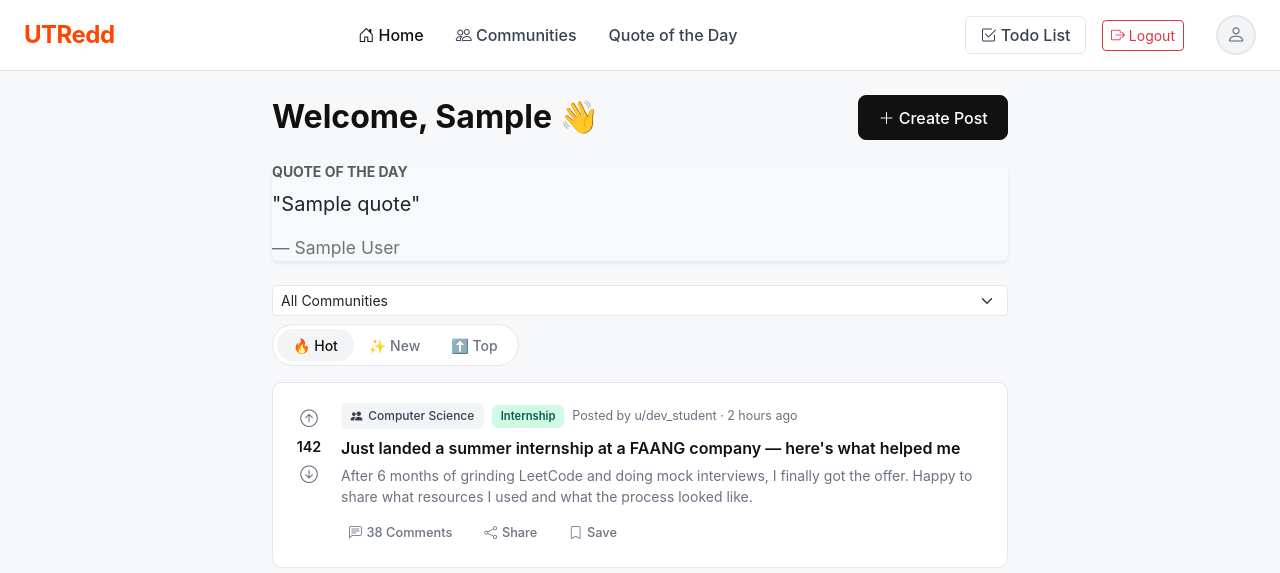
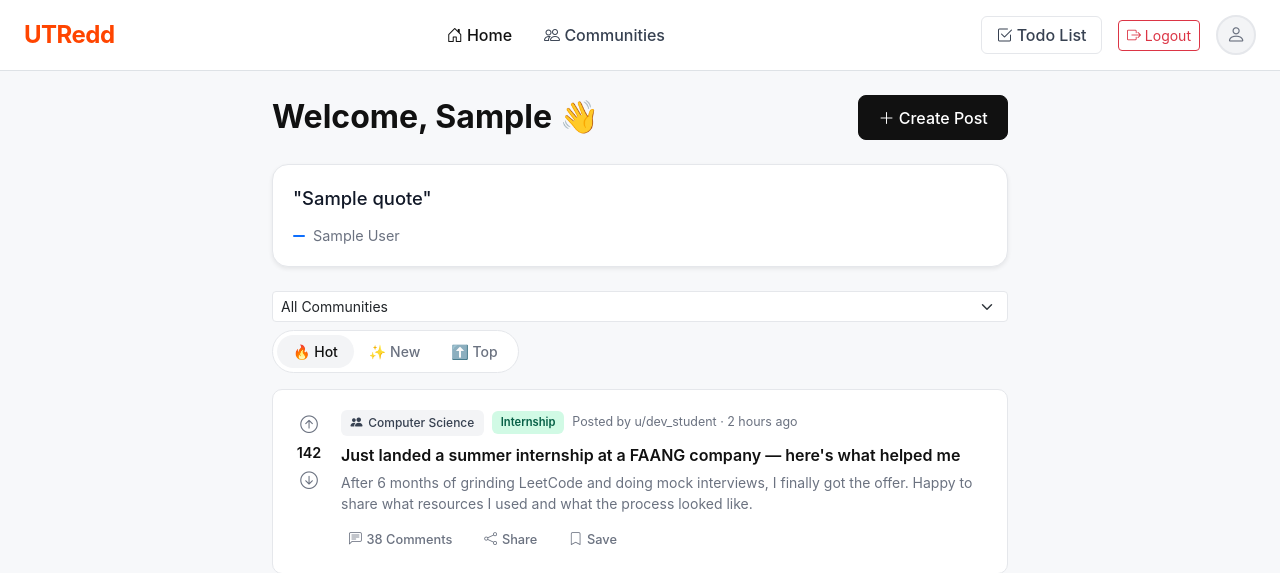
Before and after one commit to Devin2033/CSCI3340FinalProject, a Django app: template socialApp/socialAppApp/templates/socialAppApp/quote.html in a window 1280 px wide. Shown: the top 573 px of the page. Run offline with Django 5.2, Linux system fonts and the light colour scheme; a user stored in the database is signed in; tables that the repository leaves empty hold one stand-in row (values such as "Sample post"); the template is opened without the code that fills it: most values are stand-ins (such as "Sample title", 1, 10 or a date in 2020).

Commit message:
refining quote front end

```diff
--- a/socialApp/socialAppApp/static/socialAppApp/styles.css
+++ b/socialApp/socialAppApp/static/socialAppApp/styles.css
@@ -266,3 +266,45 @@ h1 {
     .post-card { padding: 1rem; }
     .sort-group { display: none; }
 }
+
+/* Quote Card - Social App Style */
+.quote-card {
+    background-color: #ffffff;
+    border: 1px solid #e5e7eb; /* Subtle border like a post */
+    border-radius: 16px;
+    padding: 20px;
+    margin-bottom: 24px;
+    transition: transform 0.2s ease;
+}
+
+/* Optional: Slight lift on hover to make it feel interactive */
+.quote-card:hover {
+    border-color: #d1d5db;
+    background-color: #fafafa;
+}
+
+.quote-text {
+    font-size: 1.15rem;
+    font-weight: 500;
+    line-height: 1.5;
+    color: #111827; /* Darker, high-contrast text */
+    margin-bottom: 12px;
+}
+
+.quote-author {
+    font-size: 0.9rem;
+    color: #6b7280; /* Muted text for the author */
+    display: flex;
+    align-items: center;
+}
+
+/* Small dash before author name */
+.quote-author::before {
+    content: "";
+    display: inline-block;
+    width: 12px;
+    height: 2px;
+    background-color: #0d6efd; /* Use your brand color here */
+    margin-right: 8px;
+    border-radius: 2px;
+}
--- a/socialApp/socialAppApp/templates/socialAppApp/index.html
+++ b/socialApp/socialAppApp/templates/socialAppApp/index.html
@@ -38,9 +38,9 @@ todo list button, logout button, and profile icon
                     <li class="nav-item">
                         <a class="nav-link" href="#"><i class="bi bi-people"></i> Communities</a>
                     </li>
-                    <li class="nav-item">
+                    <!-- <li class="nav-item">
                         <a class="nav-link" href="{%url 'quote_of_the_day'%}">Quote of the Day</a>
-                    </li>
+                    </li> -->
                 </ul>
 
                 <div class="d-flex align-items-center gap-3">
@@ -50,7 +50,7 @@ todo list button, logout button, and profile icon
                     <a href="{% url 'logout' %}" class="btn btn-outline-danger btn-sm">
                         <i class="bi bi-box-arrow-right"></i> Logout
                     </a>
-                    <a href="#" class="profile-link">
+                    <!-- <a href="#" class="profile-link"> -->
                         <a href="#" class="profile-link d-flex align-items-center justify-content-center" style="width:40px;height:40px;border-radius:50%;border:2px solid #e5e7eb;background:#f3f4f6;">
                             <i class="bi bi-person" style="font-size:1.2rem;color:#6b7280;"></i>
                         </a>
@@ -70,14 +70,9 @@ todo list button, logout button, and profile icon
             </button>
         </div>
 
-        <div class="card mb-4 border-0 shadow-sm" style="background-color: #f8f9fa;">
-            <div class=""card-body>
-                <h6 class="text-muted text-uppercase small fw-bold mb-2">Quote of the Day</h6>
-                <blockquote class="blockquote mb-0">
-                    <p class="fs-5 italic">"{{quote}}"</p>
-                    <footer class="blockquote-footer mt-1">{{author}}</footer>
-                </blockquote>
-            </div>
+        <div class="quote-card shadow-sm">
+            <p class="quote-text">"{{ quote }}"</p>
+            <div class="quote-author">{{ author }}</div>
         </div>
 
         <div class="d-flex align-items-center justify-content-between mb-3 flex-wrap gap-2">
--- a/socialApp/socialAppApp/views.py
+++ b/socialApp/socialAppApp/views.py
@@ -19,12 +19,7 @@ def homepage(request):
         #in case API is down
         quote = "He who knows not, and knows not that he knows not, is a fool—shun him. He who knows not, and knows that he knows not, is a child—teach him. He who knows, and knows not that he knows, is asleep—wake him up. He who knows, and knows that he knows, is wise—follow him."
         author = "Persian Proverb"
-        # context = {
 
-        #     'quote':quote,
-        #     'author':author,
-        #     #'posts
-        # }
     return render(request, 'socialAppApp/index.html',{'quote':quote,'author':author})
 
 
```
